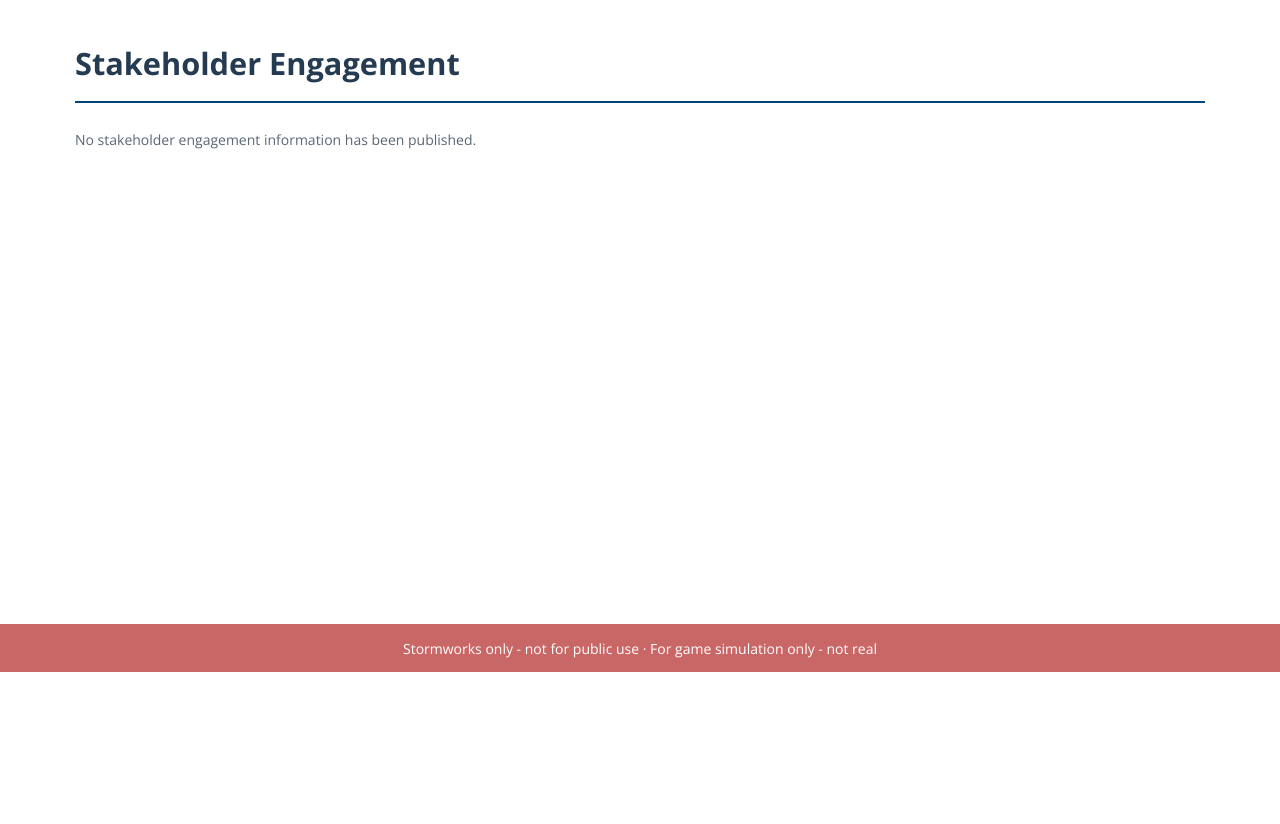
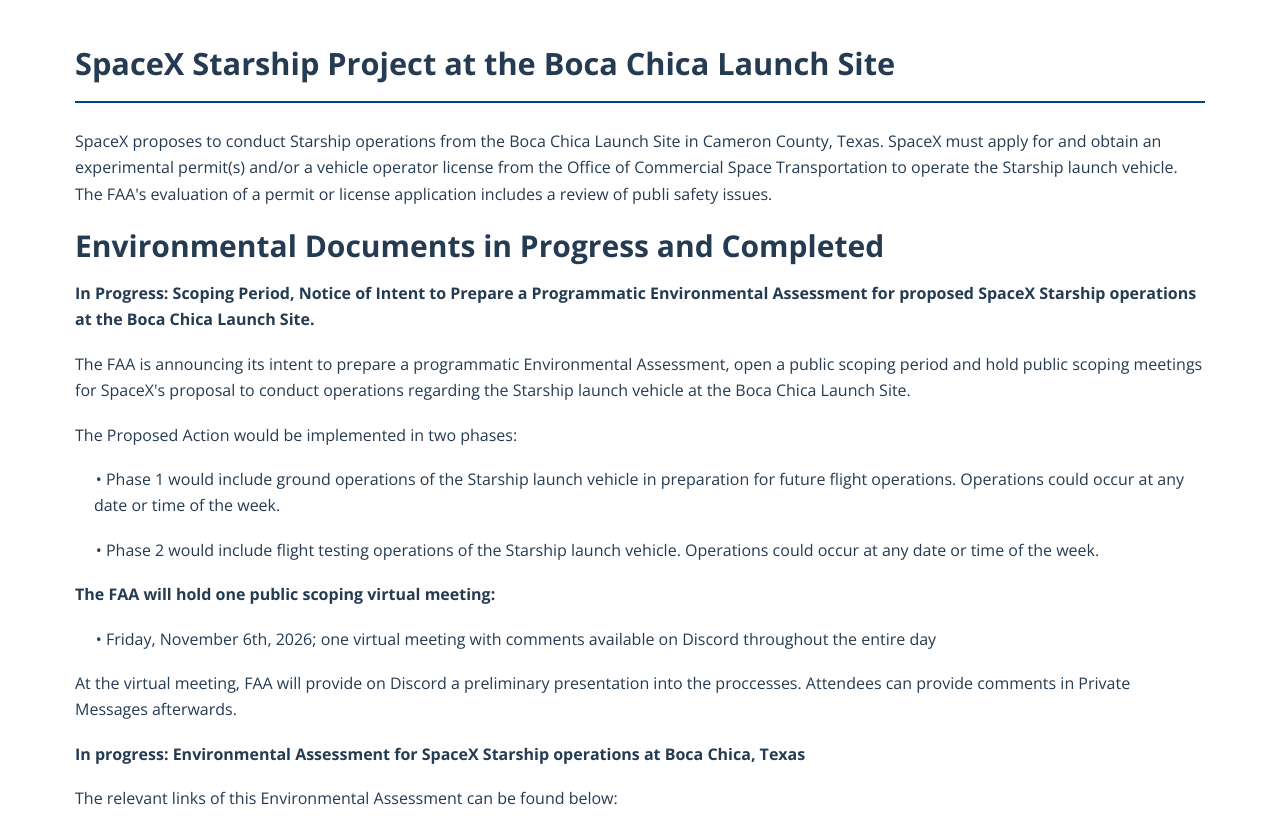
Before and after one commit to OsmanEner/Stormworks-Regulatory-Simulation, a plain HTML site: page pages/faa-stakeholder-engagement.html in a window 1280 px wide. Shown: the part 128-952 px from the top of the page. Before the commit the page ends 800 px from the top, so only its background shows below. Drawn offline with nearby package versions, Linux system fonts and the light colour scheme.

Commit message:
jijklkkj

```diff
--- a/data/faa-stakeholder-engagement.js
+++ b/data/faa-stakeholder-engagement.js
@@ -17,40 +17,8 @@
  * Links and buttons need a url, e.g. "faa-licenses.html" or "https://example.org".
  * Use backticks for text spanning multiple lines or paragraphs.
  *
- * COLOR REFERENCES — copy/paste these into any block as needed:
- *   Existing blue button background:  #00457d
- *   FAA header navy blue:           #00457d
- *   White button text:              #ffffff
- *   Example: backgroundColor: '#00457d', color: '#ffffff'
- * Only the block containing the color property is changed.
- */
-window.faaModularPageConfig = {
-  published: false,
-
-  blocks: [
-    {
-      type: 'heading',
-      text: 'Stakeholder Engagement Updates',
-      fontSize: 19,
-      color: '#253b51',
-      bold: true,
-      italic: false,
-      underline: false
-    },
-    {
-      type: 'paragraph',
-      text: `Public engagement updates for the simulated commercial space program will be posted here.
-
-This is a second paragraph. You can add as many lines and blank lines as needed.`,
-      fontSize: 14,
-      color: '#34404d',
-      bold: false,
-      italic: false,
-      underline: false
-      // Optional: spacingBefore: 10, spacingAfter: 30
-    },
-    {
-      type: 'paragraph',
+ *  {
+ *  type: 'paragraph',
       text: 'Example highlighted notice — edit or remove this block.',
       color: '#a12a2a',
       fontSize: 14,
@@ -86,6 +54,137 @@
       bold: true,
       italic: false,
       underline: false
+      Optional: spacingBefore: 10, spacingAfter: 30
     }
+ *
+ * COLOR REFERENCES — copy/paste these into any block as needed:
+ *   Existing blue button background:  #00457d
+ *   FAA header navy blue:           #00457d
+ *   White button text:              #ffffff
+ *   Example: backgroundColor: '#00457d', color: '#ffffff'
+ * Only the block containing the color property is changed.
+ */
+window.faaModularPageConfig = {
+  published: true,
+
+  blocks: [
+    {
+      type: 'paragraph',
+      text: `SpaceX proposes to conduct Starship operations from the Boca Chica Launch Site in Cameron County, Texas. SpaceX must apply for and obtain an experimental permit(s) and/or a vehicle operator license from the Office of Commercial Space Transportation to operate the Starship launch vehicle. The FAA's evaluation of a permit or license application includes a review of publi safety issues.`,
+      fontSize: 16,
+      color: '#253B51',
+      bold: false,
+      italic: false,
+      underline: false
+    },
+    {
+      type: 'heading',
+      text: `Environmental Documents in Progress and Completed`,
+      fontSize: 30,
+      color: '#253B51',
+      bold: true,
+      italic: false,
+      underline: false
+    },
+    {
+      type: 'paragraph',
+      text: `In Progress: Scoping Period, Notice of Intent to Prepare a Programmatic Environmental Assessment for proposed SpaceX Starship operations at the Boca Chica Launch Site.`,
+      fontSize: 16,
+      color: '#253B51',
+      bold: true,
+      italic: false,
+      underline: false
+    },
+    {
+      type: 'paragraph',
+      text: `The FAA is announcing its intent to prepare a programmatic Environmental Assessment, open a public scoping period and hold public scoping meetings for SpaceX's proposal to conduct operations regarding the Starship launch vehicle at the Boca Chica Launch Site.`,
+      fontSize: 16,
+      color: '#253B51',
+      bold: false,
+      italic: false,
+      underline: false
+    },
+    {
+      type: 'paragraph',
+      text: `The Proposed Action would be implemented in two phases:`,
+      fontSize: 16,
+      color: '#253B51',
+      bold: false,
+      italic: false,
+      underline: false
+    },
+    {
+      type: 'paragraph',
+      text: `     • Phase 1 would include ground operations of the Starship launch vehicle in preparation for future flight operations. Operations could occur at any ㅤㅤ date or time of the week.`,
+      fontSize: 16,
+      color: '#253B51',
+      bold: false,
+      italic: false,
+      underline: false
+    },
+    {
+      type: 'paragraph',
+      text: `     • Phase 2 would include flight testing operations of the Starship launch vehicle. Operations could occur at any date or time of the week.`,
+      fontSize: 16,
+      color: '#253B51',
+      bold: false,
+      italic: false,
+      underline: false
+    },
+    {
+      type: 'paragraph',
+      text: `The FAA will hold one public scoping virtual meeting:`,
+      fontSize: 16,
+      color: '#253B51',
+      bold: true,
+      italic: false,
+      underline: false
+    },
+    {
+      type: 'paragraph',
+      text: `     • Friday, November 6th, 2026; one virtual meeting with comments available on Discord throughout the entire day`,
+      fontSize: 16,
+      color: '#253B51',
+      bold: false,
+      italic: false,
+      underline: false
+    },
+    {
+      type: 'paragraph',
+      text: `At the virtual meeting, FAA will provide on Discord a preliminary presentation into the proccesses. Attendees can provide comments in Private Messages afterwards.`,
+      fontSize: 16,
+      color: '#253B51',
+      bold: false,
+      italic: false,
+      underline: false
+    },
+    {
+      type: 'paragraph',
+      text: `In progress: Environmental Assessment for SpaceX Starship operations at Boca Chica, Texas`,
+      fontSize: 16,
+      color: '#253B51',
+      bold: true,
+      italic: false,
+      underline: false
+    },
+    {
+      type: 'paragraph',
+      text: `The relevant links of this Environmental Assessment can be found below:`,
+      fontSize: 16,
+      color: '#253B51',
+      bold: false,
+      italic: false,
+      underline: false
+    },
+    {
+      type: 'link',
+      text: '     • Starship Launch Vehicle Operations Project',
+      url: 'faa-environmental-project-001.html',
+      color: '#00457d',
+      fontSize: 16,
+      bold: false,
+      italic: false,
+      underline: false
+    },
   ]
 };
--- a/pages/faa-stakeholder-engagement.html
+++ b/pages/faa-stakeholder-engagement.html
@@ -31,7 +31,7 @@
     </nav>
   </header>
   <main class="faa-cst-main">
-    <h1>Stakeholder Engagement</h1>
+    <h1>SpaceX Starship Project at the Boca Chica Launch Site</h1>
     <div class="faa-cst-rule" aria-hidden="true"></div>
     <p class="faa-cst-empty" id="faa-modular-unpublished">No stakeholder engagement information has been published.</p>
     <section class="faa-modular-content" id="faa-modular-content" aria-label="Published stakeholder engagement information" hidden></section>
```
Also changed, not shown: data/faa-environmental-projects/faa-environmental-project-001.js (+8 -23 lines).
